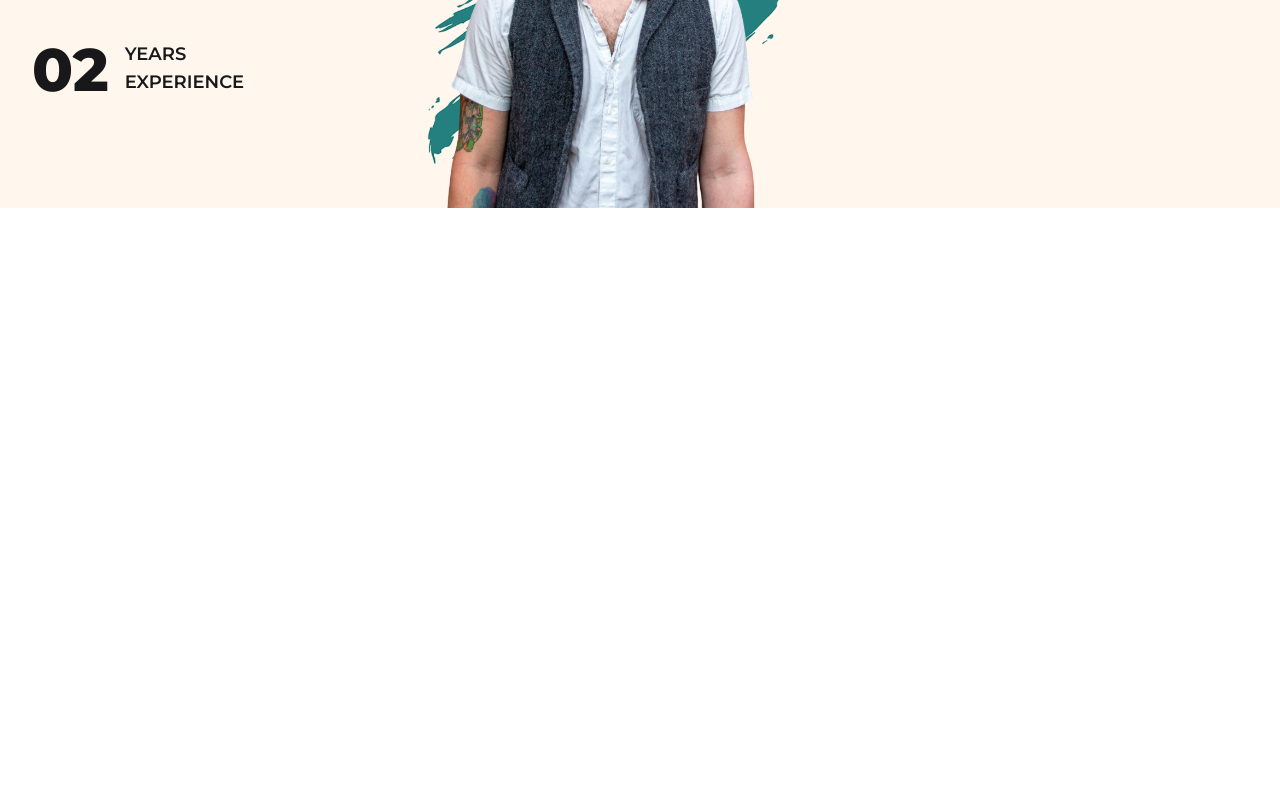
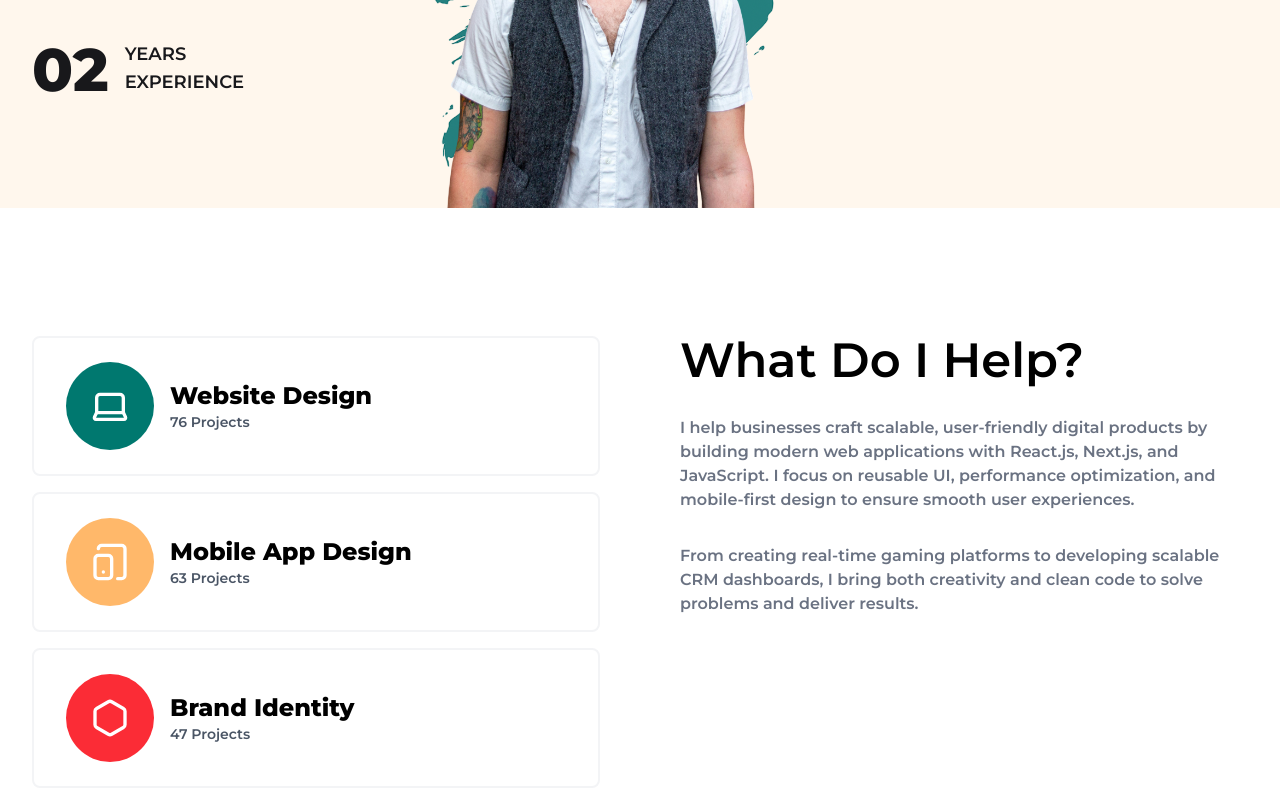
Before and after one commit to ashish-web-developer/ashynk, a Next.js app: page / in a window 1280 px wide. Shown: the part 592-1392 px from the top of the page. Before the commit the page ends 800 px from the top, so only its background shows below. Built offline with nearby package versions, Linux system fonts and the light colour scheme.

Commit message:
[introduction] design

```diff
--- a/components/hero/hero.component.tsx
+++ b/components/hero/hero.component.tsx
@@ -2,20 +2,19 @@ import Image from "next/image";
 // types
 import type { FC } from "react";
 
-
 const Hero: FC = () => {
   return (
-    <section className="flex h-[calc(100vh-108px)] max-h-[900px] w-full justify-center">
+    <section className="flex h-[calc(100vh-108px)] max-h-[900px] min-h-[720px] w-full justify-center overflow-x-hidden sm:min-h-0">
       <div className="relative h-full w-7xl px-8">
-        <div className="absolute bottom-[0] left-1/2 h-[600px] w-[700px] -translate-x-1/2">
+        <div className="absolute bottom-[0] left-1/2 h-[500px] w-[500px] -translate-x-1/2 sm:h-[560px] sm:w-[560px]">
           <Image
             src="/hero/green-stroke.png"
             fill={true}
             alt="green stroke"
-            className="object-contain object-bottom"
+            className="object-contain"
           />
         </div>
-        <div className="absolute bottom-[0] left-1/2 h-[500px] w-[700px] -translate-x-1/2">
+        <div className="absolute bottom-[0] left-1/2 h-[500px] w-[600px] -translate-x-1/2 sm:h-[500px] sm:w-[700px]">
           <Image
             src="/hero/hero-profile.png"
             fill={true}
@@ -27,14 +26,14 @@ const Hero: FC = () => {
           Hey There,
           <br /> I'm Ashish
         </h3>
-        <p className="float-right text-base font-medium">
+        <p className="pt-4 text-base font-medium md:float-right">
           I design beautifully Simple <br />
           things, and I love what I do
         </p>
-        <span className="absolute top-1/2 font-semibold text-red-600">
+        <span className="absolute top-1/2 hidden font-semibold text-red-600 md:inline">
           ashish_classic@proton.me
         </span>
-        <div className="absolute bottom-[108px] inline-flex gap-x-4 uppercase">
+        <div className="absolute bottom-[108px] hidden gap-x-4 uppercase md:inline-flex">
           <span className="text-6xl font-bold">02</span>
           <span className="text-lg font-semibold">
             Years <br />
--- /dev/null
+++ b/components/introduction/introduction.component.tsx
@@ -0,0 +1,73 @@
+// types
+import type { FC } from "react";
+
+// component
+import WorkDetailCard from "@/components/introduction/work-detail-card.component";
+
+// icons
+import { Laptop, TabletSmartphone, Hexagon } from "lucide-react";
+
+const work_type_details = [
+  {
+    label: "Website Design",
+    description: "76 Projects",
+    icon: (
+      <span className="inline-block rounded-full bg-teal-700 p-6">
+        <Laptop size={40} className="text-white" />
+      </span>
+    ),
+  },
+  {
+    label: "Mobile App Design",
+    description: "63 Projects",
+    icon: (
+      <span className="inline-block rounded-full bg-orange-300 p-6">
+        <TabletSmartphone size={40} className="text-white" />
+      </span>
+    ),
+  },
+  {
+    label: "Brand Identity",
+    description: "47 Projects",
+    icon: (
+      <span className="inline-block rounded-full bg-red-500 p-6">
+        <Hexagon size={40} className="text-white" />
+      </span>
+    ),
+  },
+];
+
+const Introduction: FC = () => {
+  return (
+    <section className="flex w-full justify-center bg-white py-32">
+      <div className="relative w-7xl px-8">
+        <div className="grid grid-cols-1 gap-20 md:grid-cols-2">
+          <div className="order-2 flex flex-col gap-4 md:order-1">
+            {work_type_details.map(({ icon, ...detail }) => (
+              <WorkDetailCard {...detail}>{icon}</WorkDetailCard>
+            ))}
+          </div>
+          <div className="order-1 space-y-8 md:order-2">
+            <h4 className="text-5xl font-semibold text-black">
+              What Do I Help?
+            </h4>
+            <div className="space-y-8 font-semibold text-gray-500">
+              <p>
+                I help businesses craft scalable, user-friendly digital products
+                by building modern web applications with React.js, Next.js, and
+                JavaScript. I focus on reusable UI, performance optimization,
+                and mobile-first design to ensure smooth user experiences.
+              </p>
+              <p>
+                From creating real-time gaming platforms to developing scalable
+                CRM dashboards, I bring both creativity and clean code to solve
+                problems and deliver results.
+              </p>
+            </div>
+          </div>
+        </div>
+      </div>
+    </section>
+  );
+};
+export default Introduction;
--- /dev/null
+++ b/components/introduction/work-detail-card.component.tsx
@@ -0,0 +1,26 @@
+// types
+import type { FC, ReactNode } from "react";
+
+// icons
+import { Laptop } from "lucide-react";
+
+const WorkDetailCard: FC<{
+  label: string;
+  description: string;
+  children: ReactNode;
+}> = ({ label, description, children }) => {
+  return (
+    <div className="inline-flex items-center gap-4 rounded-lg border-2 border-gray-100 px-8 py-6">
+      {children}
+
+      <div className="flex flex-col">
+        <h5 className="text-2xl font-bold text-black">{label}</h5>
+        <span className="text-sm font-semibold text-gray-600">
+          {description}
+        </span>
+      </div>
+    </div>
+  );
+};
+
+export default WorkDetailCard;
--- a/pages/index.tsx
+++ b/pages/index.tsx
@@ -4,6 +4,7 @@ import { Poppins, Marck_Script, Montserrat } from "next/font/google";
 // components
 import NavBar from "@/components/navbar/navbar.component";
 import Hero from "@/components/hero/hero.component";
+import Introduction from "@/components/introduction/introduction.component";
 
 const mark_script = Marck_Script({
   weight: "400",
@@ -25,6 +26,7 @@ export default function Home() {
     >
       <NavBar />
       <Hero />
+      <Introduction/>
     </main>
   );
 }
```
